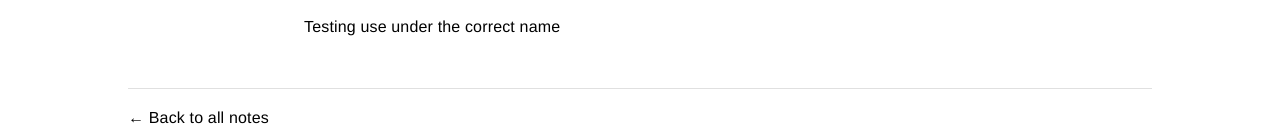
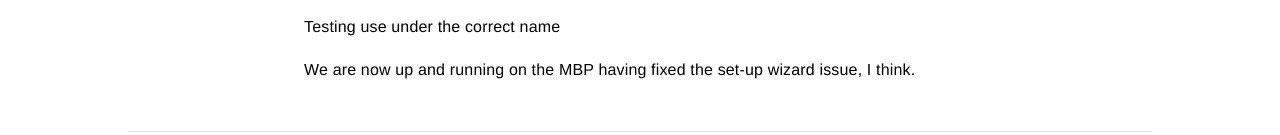
Before and after one commit to Setanta72/casey-site, an Astro site: page /notes/Project_Wildebeast.md in a window 1280 px wide. Shown: the part 817-952 px from the top of the page. Built offline with nearby package versions, Linux system fonts and the light colour scheme; Astro itself is replaced by a stand-in of ours.

Commit message:
Content update 16/07/2026

```diff
--- a/src/content/notes/Project_Wildebeast.md
+++ b/src/content/notes/Project_Wildebeast.md
@@ -13,3 +13,5 @@ Need to document the stack, accounts and login. ![Image](/images/wordpress/brian
 *"Do you remember when rock was young?"*
 
 Testing use under the correct name
+
+We are now up and running on the MBP having fixed the set-up wizard issue, I think.
```
